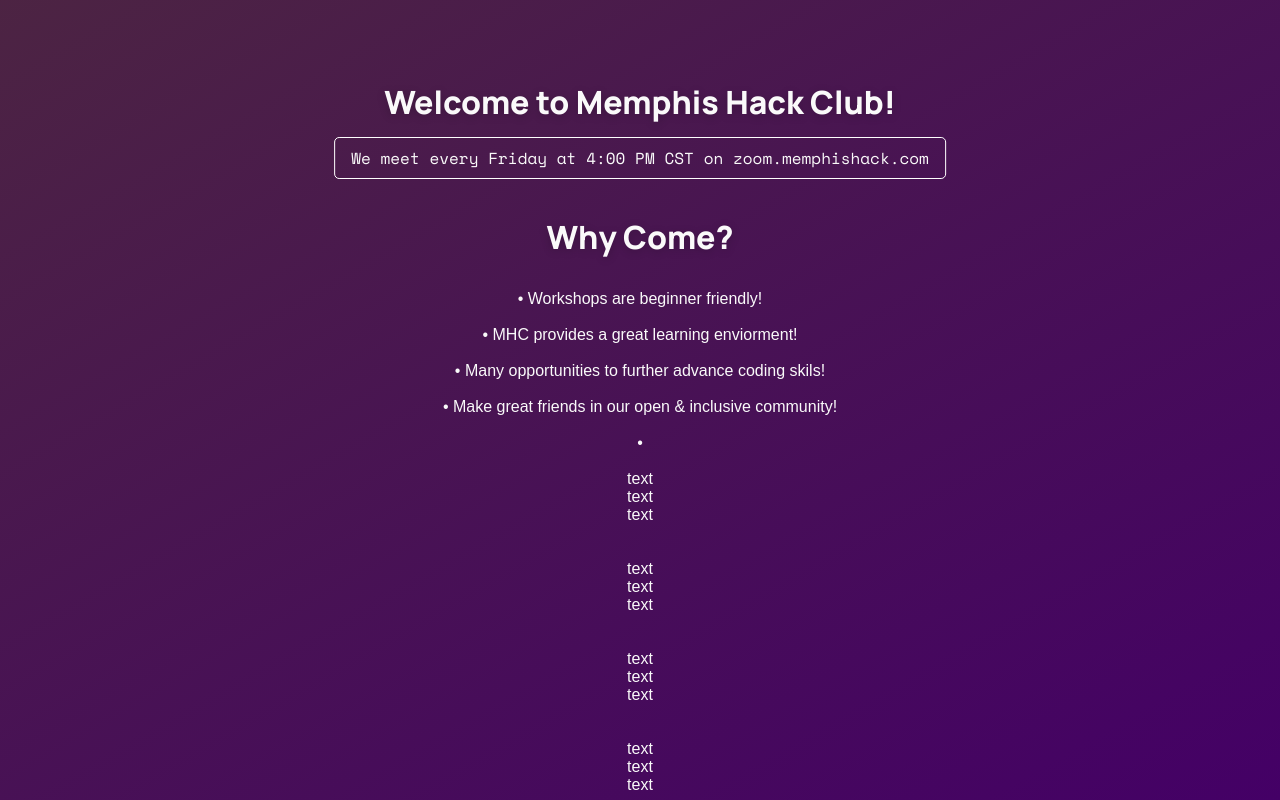
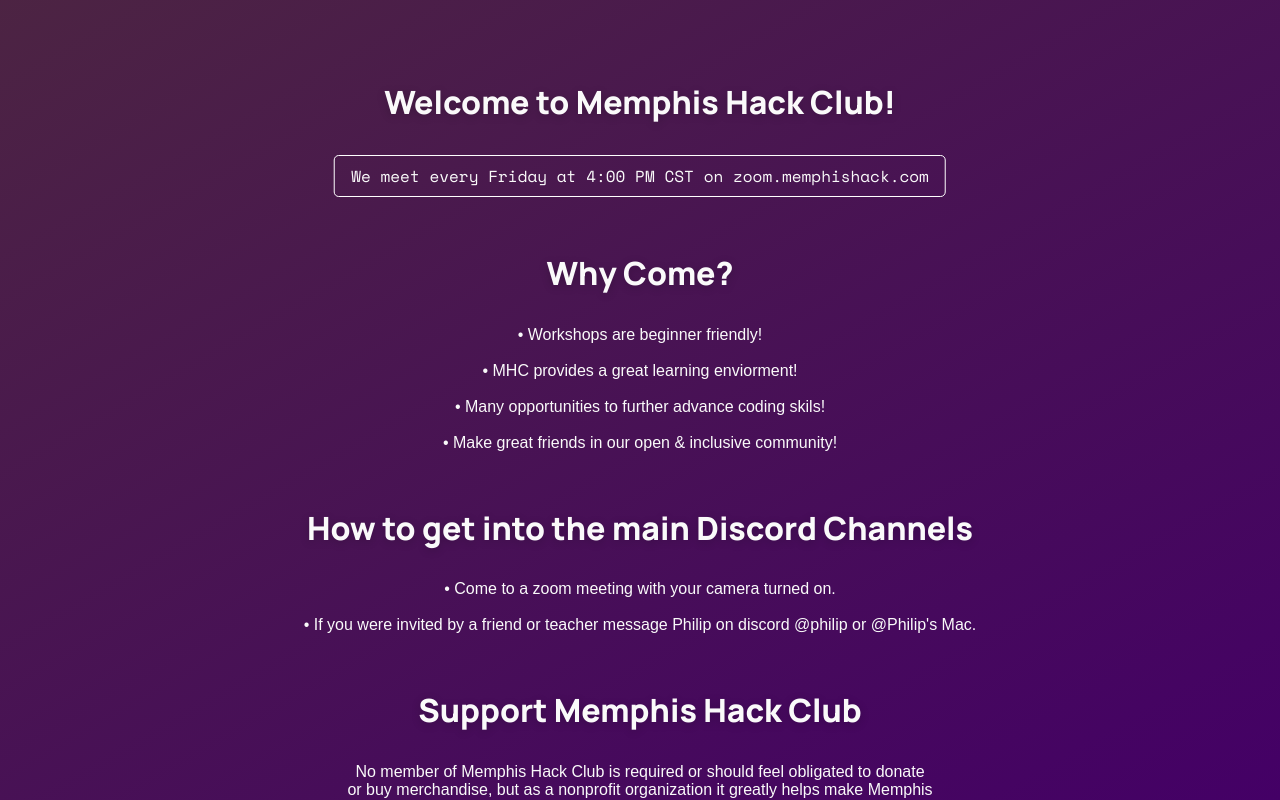
Before and after one commit to Memphis-Hackclub/guide-to-hack-club, a plain HTML site: page index.html in a window 1280 px wide. Shown: the top 800 px of the page. Drawn offline with nearby package versions, Linux system fonts and the light colour scheme; a script that the page names is missing; a web font is replaced by a local one.

Commit message:
added more to the page

```diff
--- a/index.html
+++ b/index.html
@@ -14,25 +14,36 @@
       <div id="particles"></div>
       <br/>
       <div class="titletext">
-        <h1>Welcome to Memphis Hack Club!</h1>
+        <h1>Welcome to Memphis Hack Club!</h1><br>
         <p><a href="https://zoom.memphishack.com" target="_blank">We meet every Friday at 4:00 PM CST on zoom.memphishack.com</p></a>
       <br>
 <br>
-
-<h1>Why Come?</h1><br>
-<p>• Workshops are beginner friendly!</p><br>
-<p>• MHC provides a great learning enviorment!</p><br>
-<p>• Many opportunities to further advance coding skils!</p><br>
-<p>• Make great friends in our open & inclusive community!</p><br>
-<p>•
+<br>
+<h1>Why Come?</h1>
+<br>
+<p>• Workshops are beginner friendly!</p>
+<br>
+<p>• MHC provides a great learning enviorment!</p>
+<br>
+<p>• Many opportunities to further advance coding skils!</p>
+<br>
+<p>• Make great friends in our open & inclusive community!</p>
 <br>
 <br>
-<p>text</p>
-<p>text</p>
-<p>text</p>
+<br>
+<h1>How to get into the main Discord Channels</h1>
+<br>
+<p>• Come to a zoom meeting with your camera turned on.</p>
+<br>
+<p>• If you were invited by a friend or teacher message Philip on discord @philip or @Philip's Mac.</p>
 <br>
 <br>
-<p>text</p>
+<br>
+<h1>Support Memphis Hack Club</h1>
+<br>
+<p>No member of Memphis Hack Club is required or should feel obligated to donate</p>
+<p> or buy merchandise, but as a nonprofit organization it greatly helps make Memphis</p>
+<p> Hack Club better! Monetary support is never expected, but always greatly apreciated!</p>
 <p>text</p>
 <p>text</p><br>
 <br>
```
